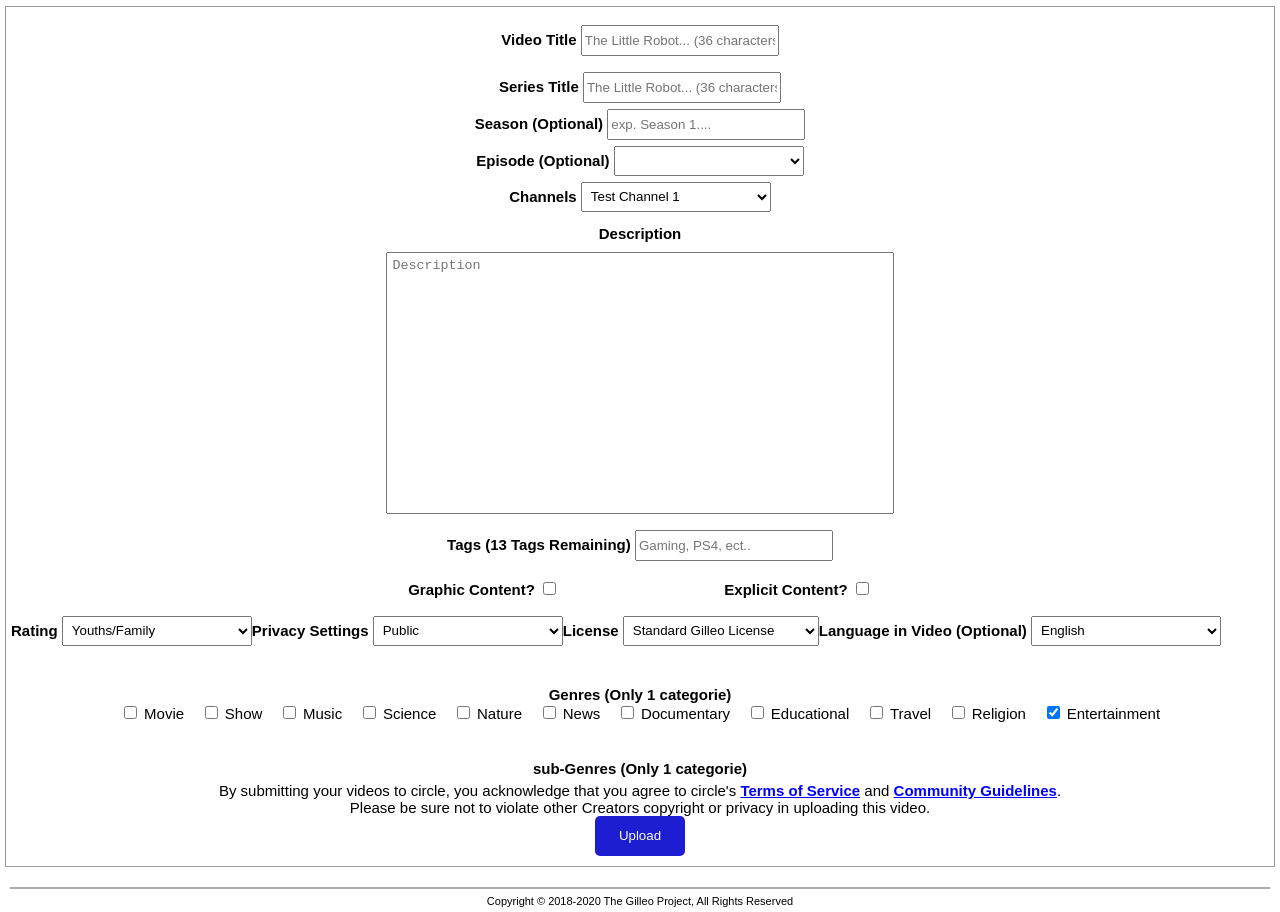
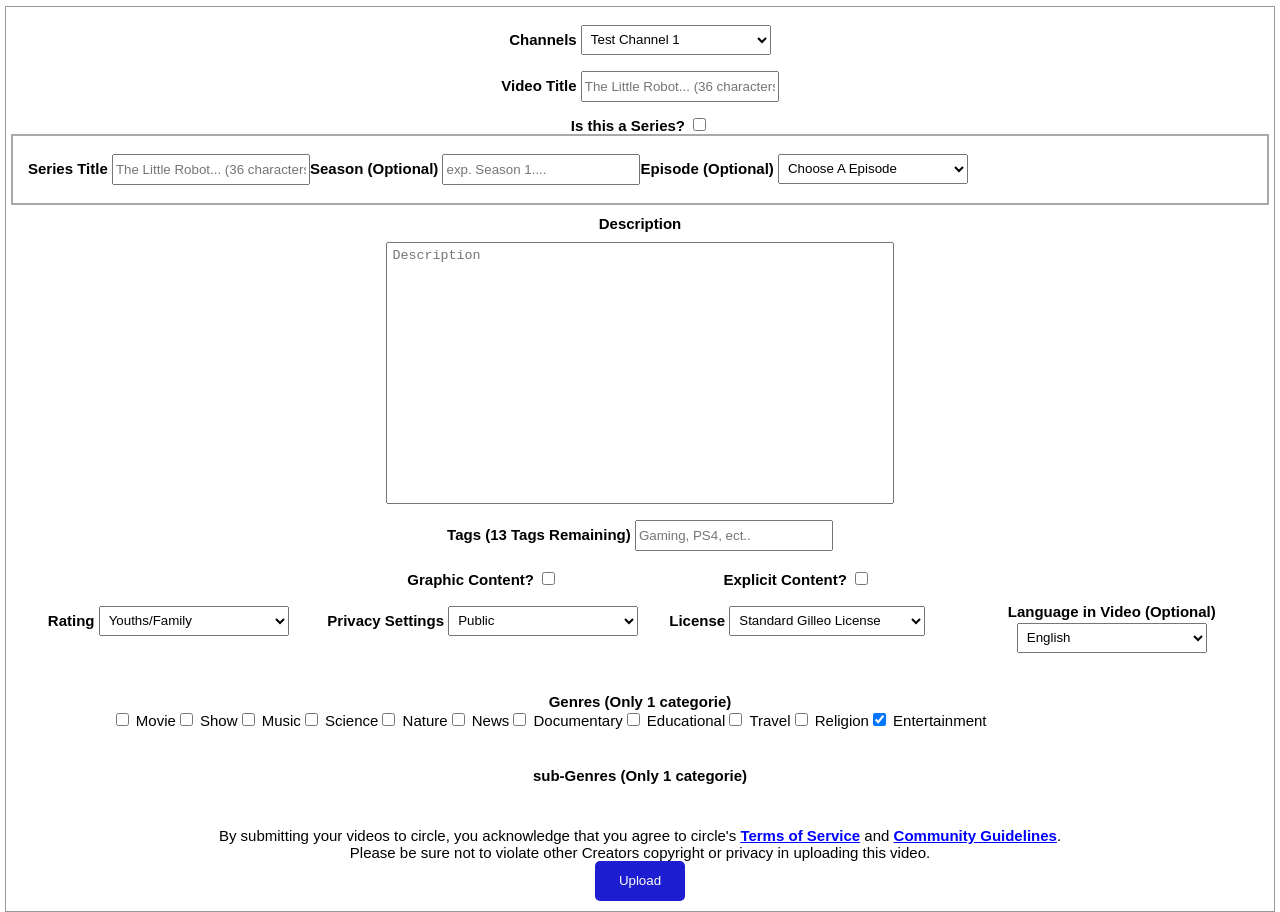
Before and after one commit to alphakingFTK/gilleoWeb, a plain HTML site: page gilleo website 0.0/public/upload.html in a window 1280 px wide. Shown: the part 560-1472 px from the top of the page. Drawn offline with Linux system fonts and the light colour scheme; a web font is replaced by a local one.

Commit message:
Add files via upload

```diff
--- a/gilleo website 0.0/public/upload.html
+++ b/gilleo website 0.0/public/upload.html
@@ -24,9 +24,6 @@
     <body class="light">
 
         <header style="background: none;">
-
-            <div class="btn-color-toggle">
-                <img onclick="darkModeToggle()" src="./images/icons/icon_bulb_light.png">
             </div>
 
             <div class="logo">
@@ -59,6 +56,18 @@
                 <form action="file-echo2.php" method="post" enctype="multipart/form-data">
 
                     <section>
+                        <div class="formCh">
+                            <!-- channels are set up by user in profile pop option to make a channel should be set to -->
+                            <label for="">Channels</label>
+                            <select name="" id="">
+                                <option value="">Test Channel 1</option>
+                                <option value="">Test Channel 2</option>
+                            </select>
+
+                        </div>
+                    </section>
+
+                    <section>
                         <div class="form-group">
                             <label for="e1">Video Title</label>
                             <input type="text" class="form-control" id="e1" placeholder="The Little Robot... (36 characters remaining)">
@@ -69,7 +78,17 @@
 
                         <div class="formSer">
                             <div>
-                                <label for="e1">Series Title</label>
+                                <!-- checking box makes series section opin to be filled out -->
+
+                                <label for="e1">Is this a Series?</label>
+
+                                <input type="checkbox" id="e1">
+                                <span class="arrow"></span>
+                            </div>
+
+                            <div class="formSer2">
+                                <div>
+                                    <label for="e2">Series Title</label>
                                     <input type="text" class="form-control" id="e2" placeholder="The Little Robot... (36 characters remaining)">
                                 </div>
 
@@ -81,7 +100,7 @@
                                 <div>
                                     <label for="e3">Episode (Optional) </label>
                                     <select class="form-control" id="e3">
-                                    <option></option>
+                                        <option selected disabled>Choose A Episode</option>
                                         <option>1</option>
                                         <option>2</option>
                                         <option>4</option>
@@ -100,21 +119,13 @@
                                     </select>
                                 </div>
 
-                            <div>
-                                <!-- channels are set up by user in profile pop option to make a channel should be set to -->
-                                <label for="">Channels</label>
-                                <select name="" id="">
-                                    <option value="">Test Channel 1</option>
-                                    <option value="">Test Channel 2</option>
-                                </select>
-
                             </div>
                         </div>
-
 
                     </section>
 
                     <section>
+                        <div>
                             <label for="e4">Description</label>
 
                             <div class="form-group">
@@ -123,6 +134,7 @@
 
                             </div>
 
+                        </div>
                     </section>
 
                     <section>
@@ -132,30 +144,38 @@
                             <input type="text" class="form-control" id="e5" placeholder="Gaming, PS4, ect..">
                         </div>
 
+                    </section>
+
+                    <section>
+
                         <div class="formEx">
 
-                            <div class="checkbox">
+                            <div class="formEx2">
+                                <div class="checkOption">
                                     <label for="e6">Graphic Content? </label>
-                                <input type="checkbox" id="e6">
-                                <span class="arrow"></span>
-                            </div>
-
-                            <div class="checkbox">
-                                <label for="e6">Explicit Content? </label>
                                     <input type="checkbox" id="e6">
                                     <span class="arrow"></span>
                                 </div>
 
                             </div>
 
+                            <div class="formEx2">
 
+                                <div class="checkOption">
+                                    <label for="e6">Explicit Content? </label>
+                                    <input type="checkbox" id="e6">
+                                    <span class="arrow"></span>
+                                </div>
+                            </div>
+
+                        </div>
 
                     </section>
 
                     <section>
 
                         <div class="formLeg">
-                            <div>
+                            <div class="formLeg2">
                                 <label for="e7">Rating</label>
                                 <select class="form-control" id="e7">
                                     <option>Youths/Family</option>
@@ -164,7 +184,7 @@
                                 </select>
                             </div>
 
-                            <div>
+                            <div class="formLeg2">
                                 <label for="e8">Privacy Settings</label>
                                 <select class="form-control" id="e8">
                                     <option>Public</option>
@@ -173,7 +193,7 @@
                                 </select>
                             </div>
 
-                            <div>
+                            <div class="formLeg2">
                                 <label for="e9">License</label>
                                 <select class="form-control" id="e9">
                                     <option>Standard Gilleo License</option>
@@ -181,7 +201,7 @@
                                 </select>
                             </div>
 
-                            <div>
+                            <div class="formLeg2">
                                 <label for="e10">Language in Video (Optional)</label>
                                 <select class="form-control" id="e10">
                                     <option>English</option>
@@ -206,10 +226,7 @@
 
                     <section>
 
-
-                    </section>
-
-                    <section class="genForm">
+                        <div class="genForm">
 
                             <!-- choose a main genre then a sub genre option will pop up -->
 
@@ -218,77 +235,77 @@
 
                             <div class="genRow">
 
-                            <div class="checkbox">
+                                <div class="checkOption">
                                     <label>
                                         <input type="checkbox" name="#">
                                         <span class="arrow"></span>
                                     </label>Movie
                                 </div>
 
-                            <div class="checkbox">
+                                <div class="checkOption">
                                     <label>
                                         <input type="checkbox" name="#">
                                         <span class="arrow"></span>
                                     </label>Show
                                 </div>
 
-                            <div class="checkbox">
+                                <div class="checkOption">
                                     <label>
                                         <input type="checkbox" name="#">
                                         <span class="arrow"></span>
                                     </label>Music
                                 </div>
 
-                            <div class="checkbox">
+                                <div class="checkOption">
                                     <label >
                                         <input type="checkbox" name="#">
                                         <span class="arrow"></span>
                                     </label>Science
                                 </div>
 
-                            <div class="checkbox">
+                                <div class="checkOption">
                                     <label>
                                         <input type="checkbox" name="#">
                                         <span class="arrow"></span>
                                     </label>Nature
                                 </div>
 
-                            <div class="checkbox">
+                                <div class="checkOption">
                                     <label>
                                         <input type="checkbox" name="#">
                                         <span class="arrow"></span>
                                     </label>News
                                 </div>
 
-                            <div class="checkbox">
+                                <div class="checkOption">
                                     <label>
                                         <input type="checkbox" name="#">
                                         <span class="arrow"></span>
                                     </label>Documentary
                                 </div>
 
-                            <div class="checkbox">
+                                <div class="checkOption">
                                     <label>
                                         <input type="checkbox" name="#">
                                         <span class="arrow"></span>
                                     </label>Educational
                                 </div>
 
-                            <div class="checkbox">
+                                <div class="checkOption">
                                     <label>
                                         <input type="checkbox" name="#">
                                         <span class="arrow"></span>
                                     </label>Travel
                                 </div>
 
-                            <div class="checkbox">
+                                <div class="checkOption">
                                     <label>
                                         <input type="checkbox" name="#">
                                         <span class="arrow"></span>
                                     </label>Religion
                                 </div>
 
-                            <div class="checkbox checked">
+                                <div class="checkOption checked">
                                     <label>
                                         <input type="checkbox" checked name="#">
                                         <span class="arrow"></span>
@@ -297,9 +314,11 @@
 
                             </div>
 
+                        </div>
                     </section>
 
                     <section>
+                        <div class="genForm">
                             <!-- after main genre is selected sub-genre for the selected main genre will show up  -->
                             <label >sub-Genres (Only 1 categorie)
                             </label>
@@ -314,6 +333,7 @@
                             <div class="genRow"></div>
                             <div class="genRow"></div>
                             <div class="genRow"></div>
+                        </div>
                     </section>
 
                     <div class="termsForm">
```
Also changed, not shown: gilleo website 0.0/public/channel.html (+24 -6 lines), gilleo website 0.0/public/home.html (+1 -0 lines), gilleo website 0.0/public/player.html (+6 -4 lines), gilleo website 0.0/public/setting.html (+99 -5 lines). Lines whose indentation alone changed are shown as unchanged.
